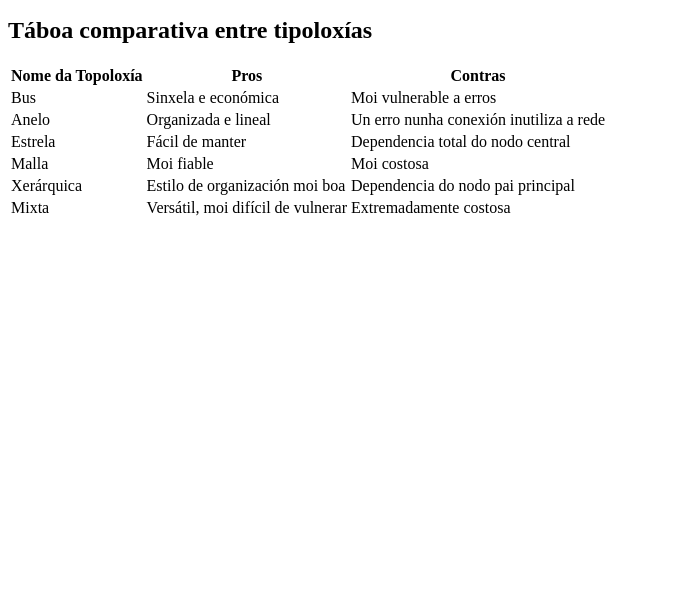
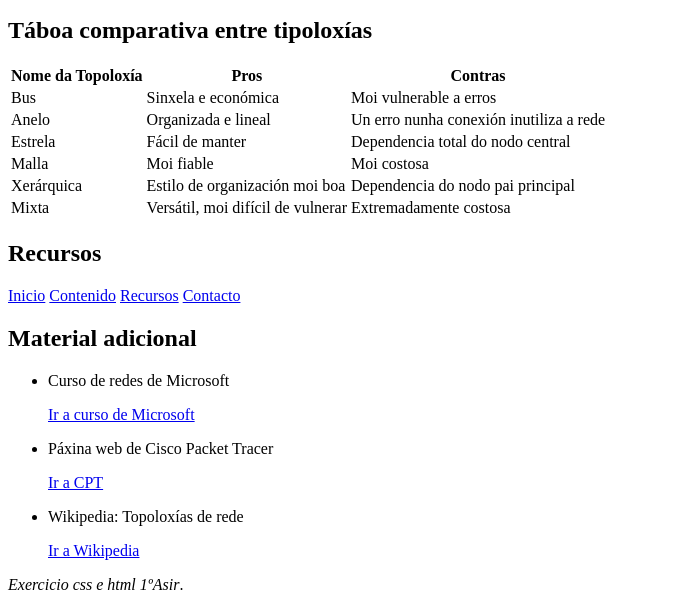
Before and after one commit to ivanpicallo556-png/Web-, a plain HTML site: page contenido.html in a window 1280 px wide. Shown: the part 769-1379 px from the top of the page, without its empty margins (0-680 px from the left). Before the commit the page ends 997 px from the top, so only its background shows below. Drawn offline with Linux system fonts and the light colour scheme.

Commit message:
Update contenido.html footer engadido

```diff
--- a/contenido.html
+++ b/contenido.html
@@ -107,6 +107,46 @@
     </main>
 
     <footer>
+      <!DOCTYPE html>
+  <html lang="es">
+    <head>
+      <meta charset="UTF-8">
+      <meta name="viewport" content="width=device-width, initial-scale=1.0">
+      <title>Recursos</title>
+      <link rel="stylesheet" href="styles.css">
+    </head>
+    <body>
+      <header>
+        <h2>Recursos</h2>
+          <nav class="barraNavegacion">
+            <a href="index.html">Inicio</a>
+            <a href="contenido.html">Contenido</a>
+            <a href="recursos.html">Recursos</a>
+            <a href="contacto.html">Contacto</a>
+          </nav>
+      </header>
+      <main>
+        <h2>Material adicional</h2>
+          <ul>
+            <li>
+              <p>Curso de redes de Microsoft</p>
+              <a href="https://learn.microsoft.com/es-es/shows/networking-fundamentals/"> Ir a curso de Microsoft </a>
+            </li>
+            <li>
+              <p>Páxina web de Cisco Packet Tracer</p>
+              <a href="https://www.netacad.com/courses/packet-tracer"> Ir a CPT</a>
+            </li>
+            <li>
+              <p>Wikipedia: Topoloxías de rede</p>
+              <a href="https://es.wikipedia.org/wiki/Topolog%C3%ADa_de_red"> Ir a Wikipedia </a>
+            </li>
+          </ul>
+      </main>
+      <footer>
+        <p><i>Exercicio css e html 1ºAsir</i>.</p>
+      </footer>
+    </body>
+  </html>
     </footer>
   </body>
 </html>
```
